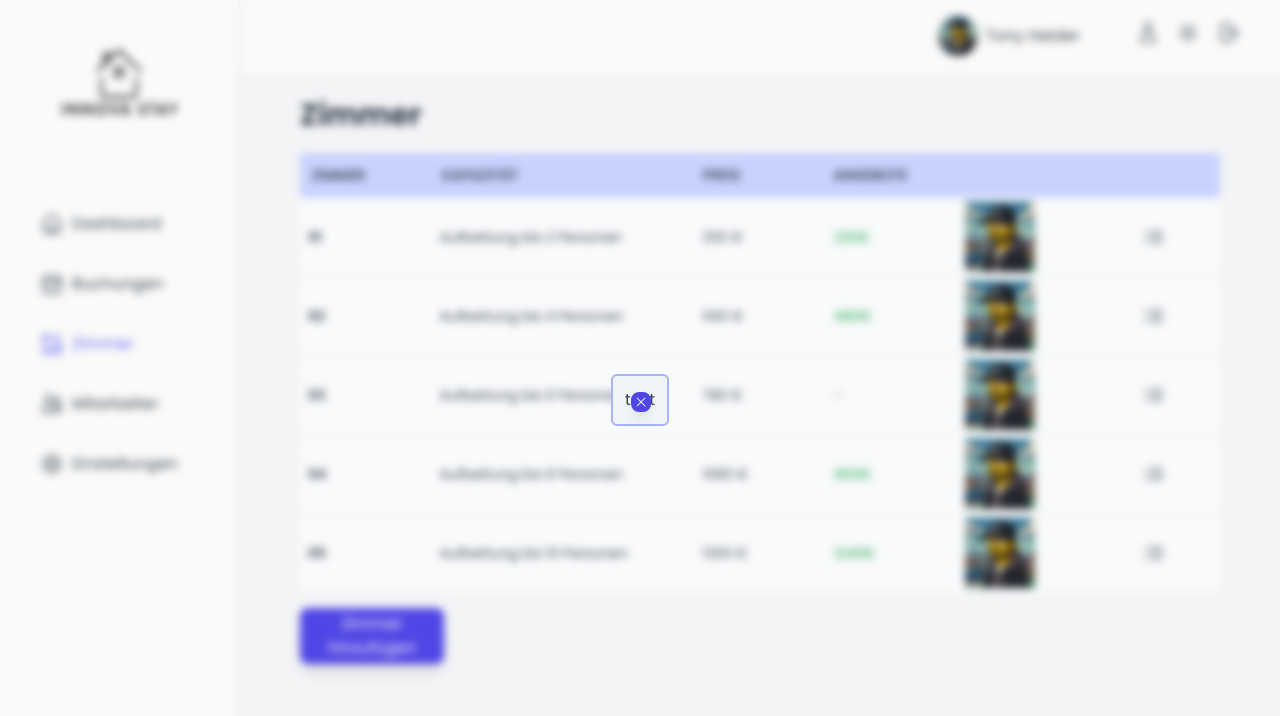
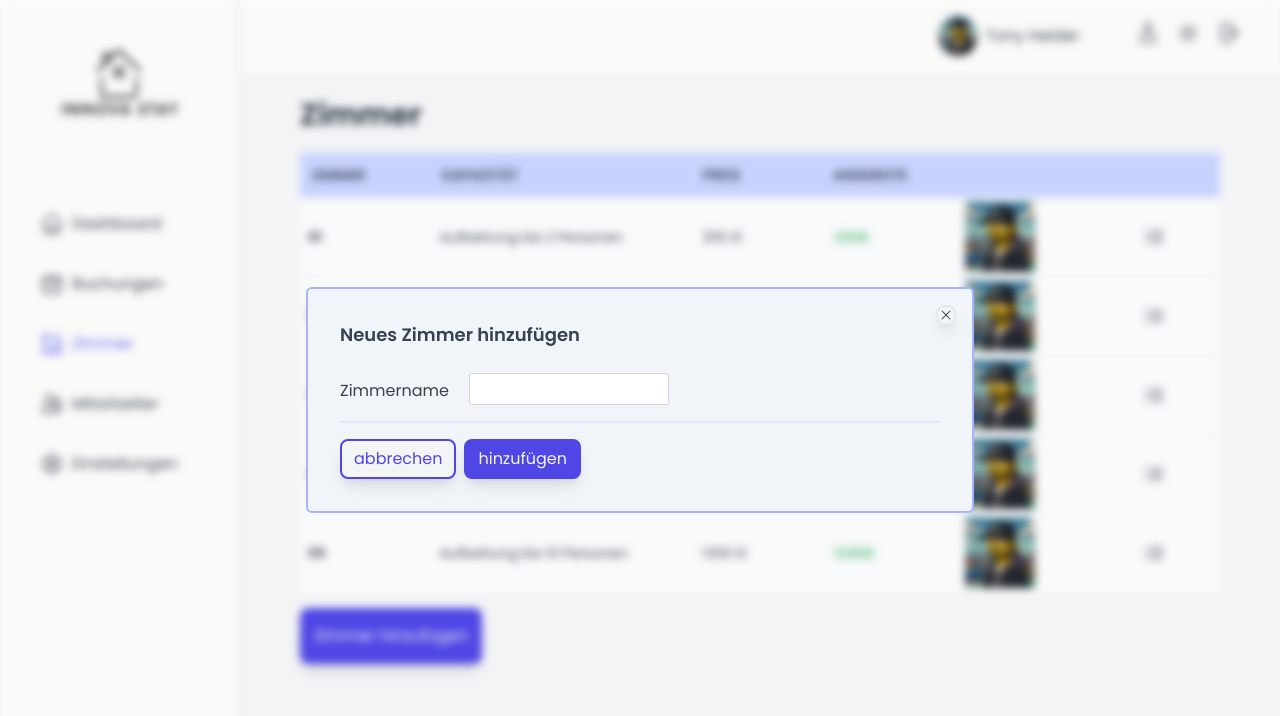
Before and after one commit to TonySN90/innovastay, a React (Vite) app: page /cabins in a window 1280 px wide. Both pictures are taken after a click on the button "Zimmer hinzufügen". Shown: the top 716 px of the page. Built offline with nearby package versions, Linux system fonts and the light colour scheme; a web font is replaced by a local one.

Commit message:
create Form | Add Cabin

```diff
--- a/package.json
+++ b/package.json
@@ -15,6 +15,7 @@
     "react": "^18.2.0",
     "react-calendar-timeline": "^0.28.0",
     "react-dom": "^18.2.0",
+    "react-hook-form": "^7.50.1",
     "react-icons": "^5.0.1",
     "react-redux": "^9.1.0",
     "react-router": "^6.22.1",
--- a/src/features/cabins/AddCabin.tsx
+++ b/src/features/cabins/AddCabin.tsx
@@ -1,4 +1,3 @@
-import Button from "../../ui/Button";
 import Modal from "../../ui/Modal";
 import CreateCabinForm from "./CreateCabinForm";
 
--- a/src/features/cabins/CreateCabinForm.tsx
+++ b/src/features/cabins/CreateCabinForm.tsx
@@ -1,8 +1,58 @@
-import { Form } from "react-router-dom";
+import { useForm } from "react-hook-form";
+import Button from "../../ui/Button";
 
 function CreateCabinForm() {
-  // return <Form>test</Form>;
-  return <div>test</div>;
+  const {
+    register,
+    handleSubmit,
+    formState: { errors },
+  } = useForm();
+
+  function onSubmit() {
+    console.log("submit");
+  }
+
+  return (
+    <>
+      <form
+        className="sm:p-3 md:p-5 transition-all"
+        onSubmit={handleSubmit(onSubmit)}
+      >
+        <h2 className="font-semibold text-lg mb-3">Neues Zimmer hinzufügen</h2>
+        <FormRow
+          label="Cabin name"
+          id="name"
+          register={register}
+          required="This field is required"
+          error={errors?.name?.message}
+        />
+        <Button type="inverted" size="md" extras="mr-2" content="abbrechen" />
+        <Button type="standard" size="md" content="hinzufügen" />
+      </form>
+    </>
+  );
 }
 
 export default CreateCabinForm;
+
+function FormRow({ label, id, register, error }) {
+  return (
+    <div className="border-b-2 border-indigo-100 min-w-[300px] md:min-w-[600px] transition-all flex py-3 mb-4 items-center">
+      <label className="mr-5" htmlFor={label}>
+        Zimmername
+      </label>
+      <div>
+        <input
+          className="md:mr-10 md:w-[200px] border border-gray-300 rounded-sm h-8 mb-1"
+          type="text"
+          id={id}
+          disabled={false}
+          {...register(id, {
+            required: "This field is required",
+          })}
+        />
+        {error && <span className="text-red-500 text-md">{error}</span>}
+      </div>
+    </div>
+  );
+}
--- a/src/ui/Button.tsx
+++ b/src/ui/Button.tsx
@@ -1,15 +1,18 @@
-function Button({ onClick, type, content, status = "" }) {
+function Button({ onClick, type, size, content, extras = "" }) {
   const buttonTypes = {
-    basics:
-      "text-gray-100 border-2 bg-indigo-600 border-indigo-600 rounded-lg shadow-lg hover:shadow-xl transition-all hover:bg-indigo-700",
-    medium: "w-24 h-10",
-    big: "w-36 h-14",
+    basics: "border-2 rounded-lg shadow-lg hover:shadow-xl transition-all",
+    md: "px-3 h-10",
+    lg: "px-3 h-14",
+    standard:
+      "text-gray-100 bg-indigo-600 border-indigo-600 hover:bg-indigo-700",
+    inverted:
+      "text-indigo-600 bg-gray-100 border-indigo-600 hover:bg-indigo-700 hover:text-gray-100",
   };
 
   return (
     <button
       onClick={onClick}
-      className={`${buttonTypes.basics} ${buttonTypes[type]}`}
+      className={`${buttonTypes.basics} ${buttonTypes[type]} ${buttonTypes[size]} ${extras}`}
     >
       {content}
     </button>
--- a/src/ui/Modal.tsx
+++ b/src/ui/Modal.tsx
@@ -27,7 +27,8 @@ function Open({ opens: opensWindowName }) {
   return (
     <Button
       onClick={() => open(opensWindowName)}
-      type="big"
+      type="standard"
+      size="lg"
       content="Zimmer hinzufügen"
     />
   );
@@ -39,7 +40,6 @@ function Window({ children, name }) {
 
   if (openName !== name) return null;
   return createPortal(
-    // Overlay
     <Overlay>
       <ModalBox>
         <div className="absolute right-4 top-4">
```
Also changed, not shown: 1 other file (tests, documents, lock files or other folders).
